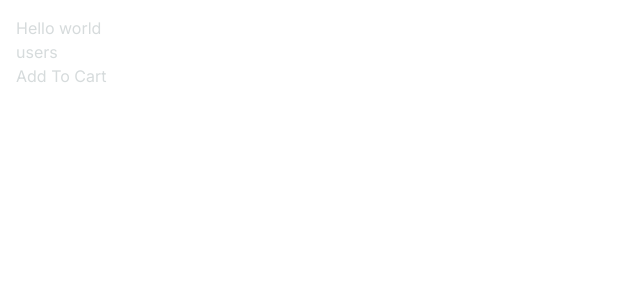
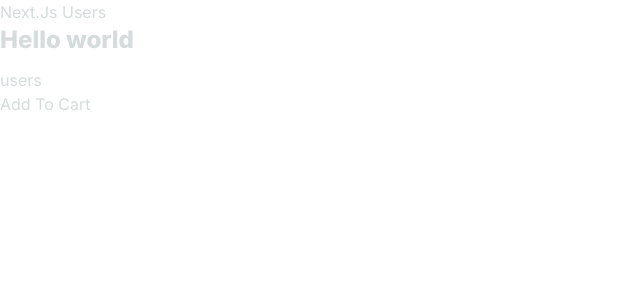
Before and after one commit to muhammadmadi/nextapp-fullstack, a Next.js app: page / in a window 1280 px wide. Shown: the top 300 px of the page, without its empty margins (0-640 px from the left). Built offline with nearby package versions, Linux system fonts and the light colour scheme.

Commit message:
This Page doesn&apos;t exist

```diff
--- /dev/null
+++ b/app/components/NavBar.tsx
@@ -0,0 +1,15 @@
+import Link from "next/link";
+import React from "react";
+
+const NavBar = () => {
+  return (
+    <div className="flex p-6">
+      <Link href="/" className="mr-5">
+        Next.Js
+      </Link>
+      <Link href='/users'> Users </Link>
+    </div>
+  );
+};
+
+export default NavBar;
--- a/app/globals.css
+++ b/app/globals.css
@@ -19,7 +19,7 @@
 body {
 /* color: rgb(var(--foreground-rgb)); */
   color: rgb(var( --background-start-rgb));
-  padding : 1rem; /*
+ /* padding : 1rem;
   background: linear-gradient(
       to bottom,
       transparent,
@@ -29,3 +29,9 @@ body {
     rgb(var(--background-start-rgb)); */
 
 }
+
+@layer base{
+  h1{
+    @apply font-extrabold text-2xl mb-3 ;
+  }
+}
--- a/app/layout.tsx
+++ b/app/layout.tsx
@@ -1,22 +1,26 @@
-import type { Metadata } from 'next'
-import { Inter } from 'next/font/google'
-import './globals.css'
-
-const inter = Inter({ subsets: ['latin'] })
+import type { Metadata } from "next";
+import { Inter } from "next/font/google";
+import "./globals.css";
+import NavBar from "./components/NavBar";
+const inter = Inter({ subsets: ["latin"] });
 
 export const metadata: Metadata = {
-  title: 'Crext App',
-  description: 'Generated by create next app',
-}
+  title: "Crexet App",
+  description: "Generated by create next app",
+};
 
 export default function RootLayout({
   children,
 }: {
-  children: React.ReactNode
+  children: React.ReactNode;
 }) {
   return (
-    <html lang="en" data-theme='winter'>
-      <body className={inter.className }>{children}</body>
+    <html lang="en" data-theme="winter">
+
+      <body className={inter.className}>
+        <NavBar />
+        <main className="p-5">{children}</main>
+      </body>
     </html>
-  )
+  );
 }
--- a/app/users/[id]/page.tsx
+++ b/app/users/[id]/page.tsx
@@ -1,11 +1,12 @@
+import { notFound } from 'next/navigation'
 import React from 'react'
 
 interface props {
     params:{
         id:number    }
-
 }
 const UserDetailPage = ({params:{id}}:props) => {
+  if (id>10) notFound();
   return (
     <div>UserDetailPage {id} </div>
   )
```
Also changed, not shown: app/admin/layout.tsx (added, +14 -0 lines), app/admin/page.tsx (added, +9 -0 lines), app/error.tsx (added, +18 -0 lines), app/loading.tsx (added, +11 -0 lines), app/not-found.tsx (added, +9 -0 lines), app/users/[id]/not-found.tsx (added, +14 -0 lines), app/users/new/page.tsx (+14 -5 lines), app/users/page.tsx (+6 -1 lines).
